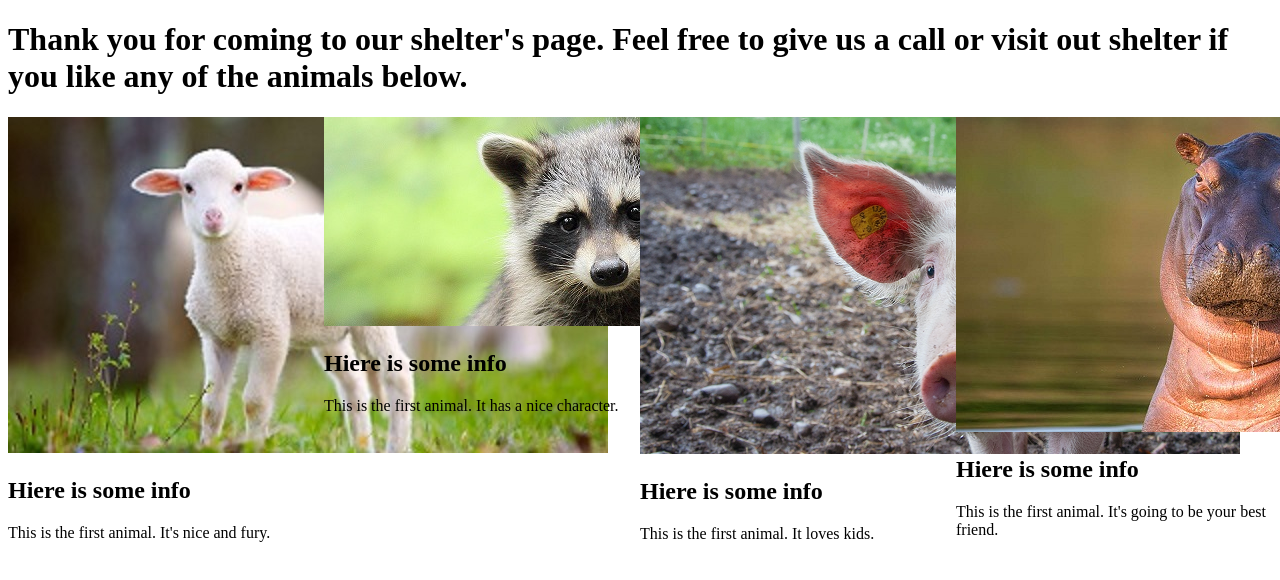
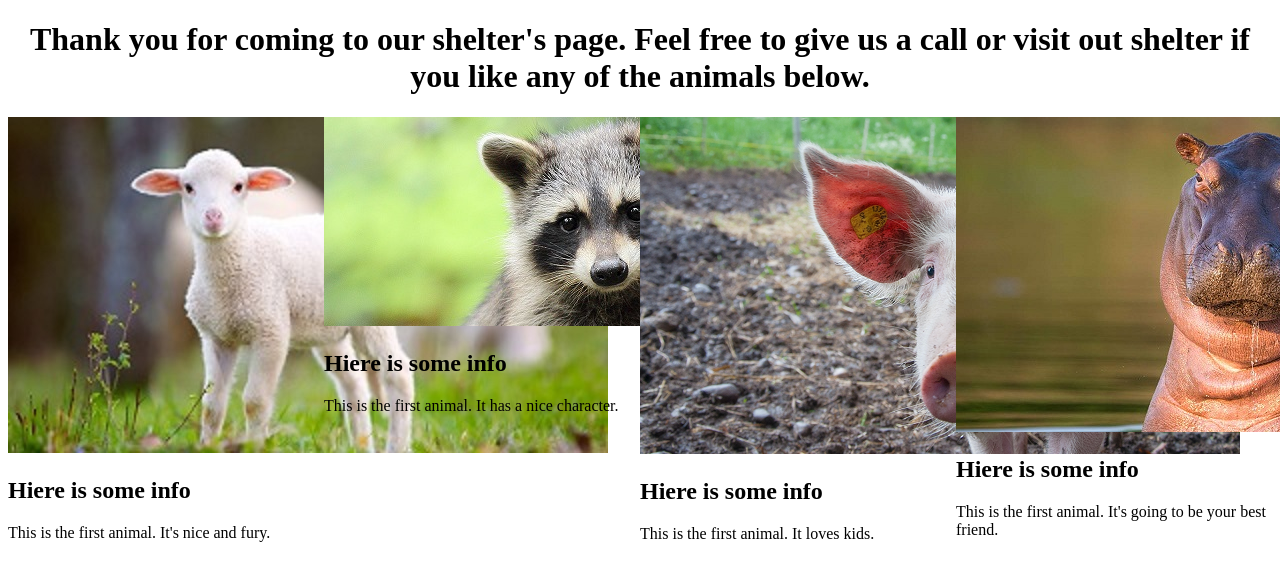
Before and after one commit to asyakap/shelter, a plain HTML site: page shelter.html in a window 1280 px wide. Shown: the top 580 px of the page. Drawn offline with Linux system fonts and the light colour scheme.

Commit message:
align h1 to the center

```diff
--- a/css/styles.css
+++ b/css/styles.css
@@ -14,3 +14,7 @@
 .column h1 {
   font-weight: bold;
 }
+
+.centered {
+  text-align: center;
+}
--- a/shelter.html
+++ b/shelter.html
@@ -5,7 +5,9 @@
   <title>Animal shelter webpage</title>
 </head>
 <body>
-  <h1>Thank you for coming to our shelter's page. Feel free to give us a call or visit out shelter if you like any of the animals below.</h1>
+  <div class="centered">
+    <h1>Thank you for coming to our shelter's page. Feel free to give us a call or visit out shelter if you like any of the animals below.</h1>
+  </div>
 
   <div class="column box">
     <img src="img/1.jpg" alt="picture of the 1st animal">
```
